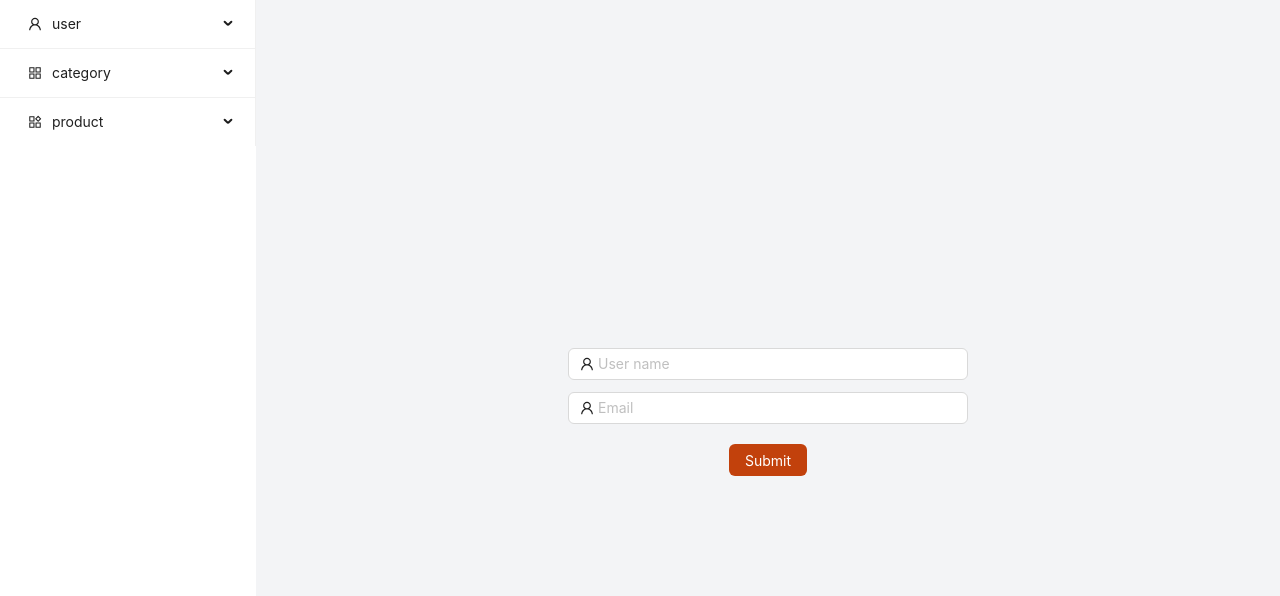
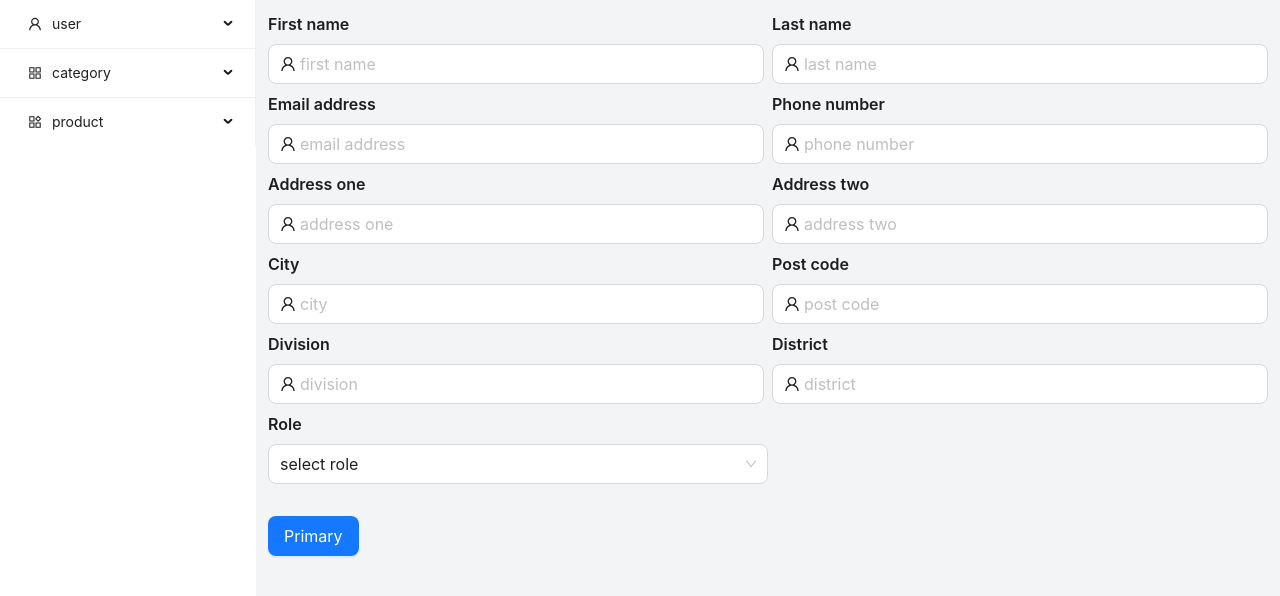
Before and after one commit to laksmisanto/Dashboard-design, a React (Vite) app: page /add-user in a window 1280 px wide. Shown: the top 596 px of the page. Built offline with nearby package versions, Linux system fonts and the light colour scheme.

Commit message:
adduser-addproduct-page-create

```diff
--- a/src/pages/category/AddCategory.jsx
+++ b/src/pages/category/AddCategory.jsx
@@ -1,7 +1,136 @@
+import {
+  UserOutlined,
+  AlignLeftOutlined,
+  MinusOutlined,
+  PlusOutlined,
+} from "@ant-design/icons";
+import { Input, Button, Upload, Image } from "antd";
+import { useState } from "react";
+
+const getBase64 = (file) =>
+  new Promise((resolve, reject) => {
+    const reader = new FileReader();
+    reader.readAsDataURL(file);
+    reader.onload = () => resolve(reader.result);
+    reader.onerror = (error) => reject(error);
+  });
+
 const AddCategory = () => {
+  const [inputValues, setInputValues] = useState({
+    name: "",
+    details: "",
+    categoryImage: "",
+    slug: "",
+  });
+
+  const handleInputValues = (e) => {
+    const { name, value } = e.target;
+    setInputValues((prevValue) => ({ ...prevValue, [name]: value }));
+  };
+
+  const handleAddCategory = async () => {
+    console.log("click hoise");
+  };
+
+  const [previewOpen, setPreviewOpen] = useState(false);
+  const [previewImage, setPreviewImage] = useState("");
+  const [fileList, setFileList] = useState([]);
+  const handlePreview = async (file) => {
+    if (!file.url && !file.preview) {
+      file.preview = await getBase64(file.originFileObj);
+    }
+    setPreviewImage(file.url || file.preview);
+    setPreviewOpen(true);
+  };
+  const handleChange = ({ fileList: newFileList }) => {
+    setFileList(newFileList);
+  };
+
+  const uploadButton = (
+    <button
+      style={{
+        border: 0,
+        background: "none",
+      }}
+      type="button"
+    >
+      <PlusOutlined />
+      <div
+        style={{
+          marginTop: 8,
+        }}
+      >
+        Upload
+      </div>
+    </button>
+  );
+
   return (
     <>
-      <h2>This is add category page</h2>
+      <div>
+        <Input
+          size="large"
+          className="mb-5"
+          placeholder="Category name"
+          name="name"
+          onChange={(e) => handleInputValues(e)}
+          value={inputValues.name}
+          prefix={<UserOutlined />}
+        />
+      </div>
+      <div>
+        <Input
+          size="large"
+          className="mb-5"
+          placeholder="Category details"
+          name="details"
+          onChange={(e) => handleInputValues(e)}
+          value={inputValues.details}
+          prefix={<AlignLeftOutlined />}
+        />
+      </div>
+      <div>
+        <Upload
+          // action="https://run.mocky.io/v3/435e224c-44fb-4773-9faf-380c5e6a2188"
+          listType="picture-card"
+          fileList={fileList}
+          onPreview={handlePreview}
+          name="categoryImage"
+          onChange={handleChange}
+          value={inputValues.categoryImage}
+        >
+          {fileList.length >= 5 ? null : uploadButton}
+        </Upload>
+        {previewImage && (
+          <Image
+            wrapperStyle={{
+              display: "none",
+            }}
+            preview={{
+              visible: previewOpen,
+              onVisibleChange: (visible) => setPreviewOpen(visible),
+              afterOpenChange: (visible) => !visible && setPreviewImage(""),
+            }}
+            src={previewImage}
+          />
+        )}
+      </div>
+      <div>
+        <Input
+          size="large"
+          className="mb-5"
+          placeholder="Category slug"
+          prefix={<MinusOutlined />}
+          name="slug"
+          onChange={(e) => handleInputValues(e)}
+          value={inputValues.slug}
+        />
+      </div>
+      <div>
+        <Button size="large" type="primary" onClick={handleAddCategory}>
+          Primary
+        </Button>
+      </div>
     </>
   );
 };
--- a/src/pages/user/AddUser.jsx
+++ b/src/pages/user/AddUser.jsx
@@ -1,26 +1,217 @@
 import { UserOutlined } from "@ant-design/icons";
-import { Button, Col, Input, Row } from "antd";
+import { Button, Col, Input, Row, Select, Typography } from "antd";
+import { useState } from "react";
 
 const AddUser = () => {
+  const [addUsers, setAddUsers] = useState({
+    firstName: "",
+    lastName: "",
+    email: "",
+    phoneNumber: "",
+    addressOne: "",
+    addressTwo: "",
+    city: "",
+    postCode: "",
+    division: "",
+    district: "",
+    role: "",
+  });
+  const handleAddUsers = (e) => {
+    const { name, value } = e.target;
+    setAddUsers((prevValue) => ({ ...prevValue, [name]: value }));
+  };
+
+  const handleChange = (value) => {
+    // console.log(`selected ${value}`);
+  };
+
   return (
     <>
-      <Row className="h-screen justify-center items-center">
-        <Col className="w-2/5 text-center">
+      <Row gutter={8}>
+        <Col span={12}>
+          <div>
+            <Typography.Title level={5}>First name</Typography.Title>
             <Input
-            className="mb-3"
-            placeholder="User name"
+              size="large"
+              className="mb-2"
+              placeholder="first name"
+              name="firstName"
+              onChange={(e) => handleAddUsers(e)}
+              value={addUsers.firstName}
               prefix={<UserOutlined />}
             />
+          </div>
+        </Col>
+        <Col span={12}>
+          <div>
+            <Typography.Title level={5}>Last name</Typography.Title>
             <Input
-            className="mb-5"
-            placeholder="Email"
+              size="large"
+              className="mb-2"
+              placeholder="last name"
+              name="lastName"
+              onChange={(e) => handleAddUsers(e)}
+              value={addUsers.lastName}
               prefix={<UserOutlined />}
             />
-          <Button type="button" className="bg-orange-700 text-white">
-            Submit
-          </Button>
+          </div>
         </Col>
       </Row>
+      <Row gutter={8}>
+        <Col span={12}>
+          <div>
+            <Typography.Title level={5}>Email address</Typography.Title>
+            <Input
+              size="large"
+              className="mb-2"
+              placeholder="email address"
+              name="email"
+              onChange={(e) => handleAddUsers(e)}
+              value={addUsers.email}
+              prefix={<UserOutlined />}
+            />
+          </div>
+        </Col>
+        <Col span={12}>
+          {" "}
+          <div>
+            <Typography.Title level={5}>Phone number</Typography.Title>
+            <Input
+              size="large"
+              className="mb-2"
+              placeholder="phone number"
+              name="phoneNumber"
+              onChange={(e) => handleAddUsers(e)}
+              value={addUsers.phoneNumber}
+              prefix={<UserOutlined />}
+            />
+          </div>
+        </Col>
+      </Row>
+      <Row gutter={8}>
+        <Col span={12}>
+          <div>
+            <Typography.Title level={5}>Address one</Typography.Title>
+            <Input
+              size="large"
+              className="mb-2"
+              placeholder="address one"
+              name="addressOne"
+              onChange={(e) => handleAddUsers(e)}
+              value={addUsers.addressOne}
+              prefix={<UserOutlined />}
+            />
+          </div>
+        </Col>
+        <Col span={12}>
+          {" "}
+          <div>
+            <Typography.Title level={5}>Address two</Typography.Title>
+            <Input
+              size="large"
+              className="mb-2"
+              placeholder="address two"
+              name="addressTwo"
+              onChange={(e) => handleAddUsers(e)}
+              value={addUsers.addressTwo}
+              prefix={<UserOutlined />}
+            />
+          </div>
+        </Col>
+      </Row>
+      <Row gutter={8}>
+        <Col span={12}>
+          {" "}
+          <div>
+            <Typography.Title level={5}>City</Typography.Title>
+            <Input
+              size="large"
+              className="mb-2"
+              placeholder="city"
+              name="city"
+              onChange={(e) => handleAddUsers(e)}
+              value={addUsers.city}
+              prefix={<UserOutlined />}
+            />
+          </div>
+        </Col>
+        <Col span={12}>
+          <div>
+            <Typography.Title level={5}>Post code</Typography.Title>
+            <Input
+              size="large"
+              className="mb-2"
+              placeholder="post code"
+              name="postCode"
+              onChange={(e) => handleAddUsers(e)}
+              value={addUsers.postCode}
+              prefix={<UserOutlined />}
+            />
+          </div>
+        </Col>
+      </Row>
+      <Row gutter={8}>
+        <Col span={12}>
+          <div>
+            <Typography.Title level={5}>Division</Typography.Title>
+            <Input
+              size="large"
+              className="mb-2"
+              placeholder="division"
+              name="division"
+              onChange={(e) => handleAddUsers(e)}
+              value={addUsers.division}
+              prefix={<UserOutlined />}
+            />
+          </div>
+        </Col>
+        <Col span={12}>
+          <div>
+            <Typography.Title level={5}>District</Typography.Title>
+            <Input
+              size="large"
+              className="mb-2"
+              placeholder="district"
+              name="district"
+              onChange={(e) => handleAddUsers(e)}
+              value={addUsers.district}
+              prefix={<UserOutlined />}
+            />
+          </div>
+        </Col>
+      </Row>
+      <Row>
+        <Col span={12}>
+          <Typography.Title level={5}>Role</Typography.Title>
+          <Select
+            defaultValue="select role"
+            style={{
+              width: "100%",
+            }}
+            size="large"
+            onChange={handleChange}
+            options={[
+              {
+                value: "Admin",
+                label: "Admin",
+              },
+              {
+                value: "Editor",
+                label: "Editor",
+              },
+              {
+                value: "Customer",
+                label: "Customer",
+              },
+            ]}
+          />
+        </Col>
+      </Row>
+      <div className="mt-8">
+        <Button size="large" type="primary">
+          Primary
+        </Button>
+      </div>
     </>
   );
 };
```
Lines whose indentation alone changed are shown as unchanged.
